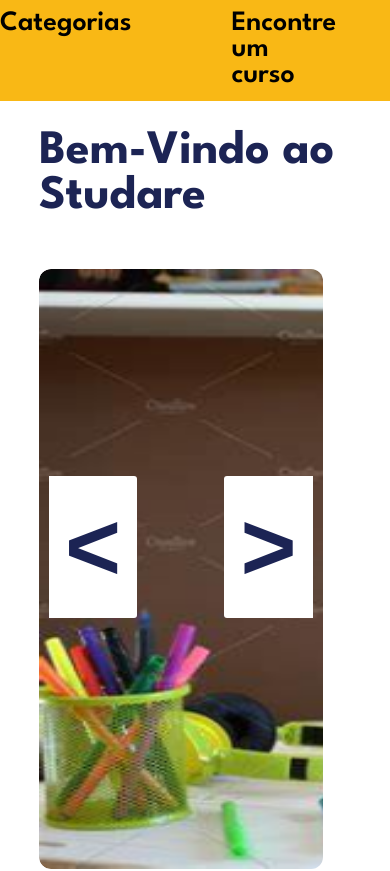
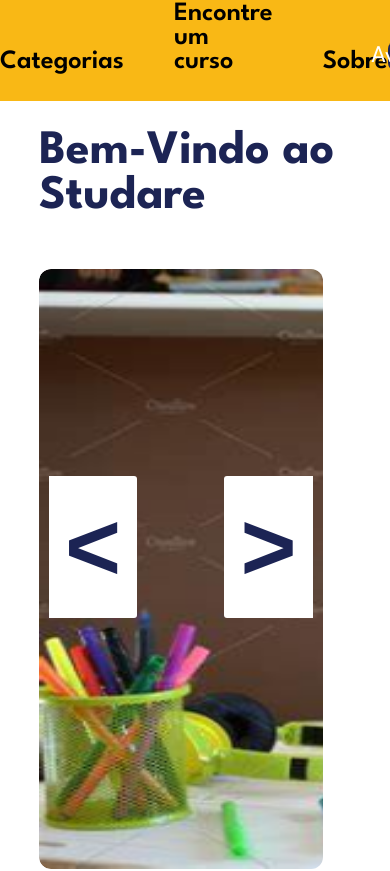
Before and after one commit to joaopedroa1/StudareFront-End, a React (Vite) app: page / in a window 390 px wide. Shown: the top 871 px of the page. Built offline with nearby package versions, Linux system fonts and the light colour scheme.

Commit message:
style: making navbar responsive

```diff
--- a/src/components/Menu/style.css
+++ b/src/components/Menu/style.css
@@ -1,14 +1,17 @@
 @import url('https://fonts.googleapis.com/css2?family=League+Spartan:wght@100..900&display=swap');
 .listaLinks{
+    height: 52.700922266139657444005270092227%;
     display: flex;
+    justify-content: space-between;
+    align-items: flex-end;
     list-style: none;
     text-decoration: none;
     gap: 100px;
 }
 
 .logo{
-    width: 150%;
-    height: 100%;
+    width: 120%;
+    height: 80%;
 }
 
 .navegacao{
@@ -22,11 +25,17 @@
     background-color: #F9B815;
 }
 
+@media screen and (max-width: 1366px) {
+    .listaLinks{
+        gap: 50px;
+    }
+}
+
 .linkNav{
     text-decoration: none;
     color: black;
     font-family: "League Spartan", sans-serif;
-    font-size: 175%;
+    font-size: 165%;
     font-weight: 600;
 }
 
@@ -38,9 +47,8 @@
     font-size: 150%;
     background-color: #1C2454;
     color: white;
-    gap: 8px;
     width: 40%;
-    height: 40px;
+    height: 30px;
     border: none;
     border-radius: 8px;
     cursor: pointer;
@@ -58,8 +66,9 @@
 
 .searchUser{
     display: flex;
-    align-items: center;
+    align-items: flex-end;
     justify-content: space-between;
+    height: 40px;
     width: 18%;
 }
 
@@ -84,11 +93,11 @@
 }
 
 .iconeLupa{
-    width: 28px;
-    height: 28px;
+    width: 24px;
+    height: 24px;
 }
 
 .iconeUsuario{
-    width: 28px;
-    height: 28px;
+    width: 24px;
+    height: 24px;
 }
```
